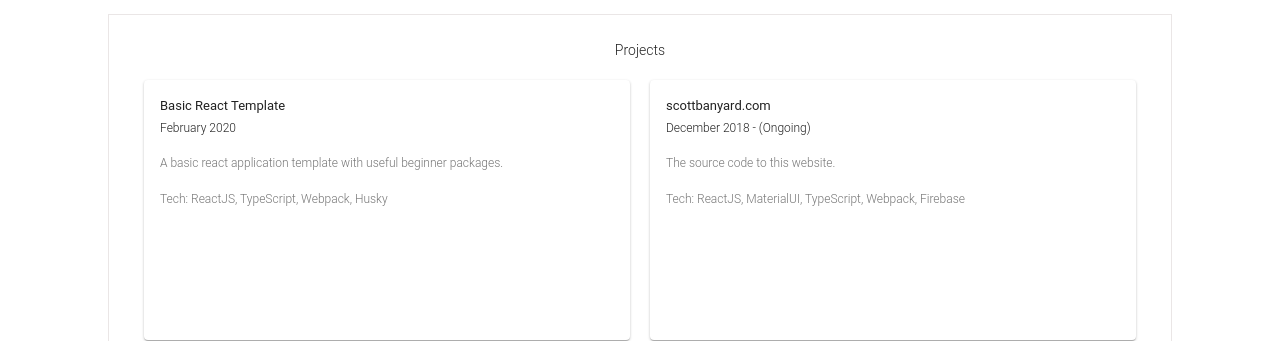
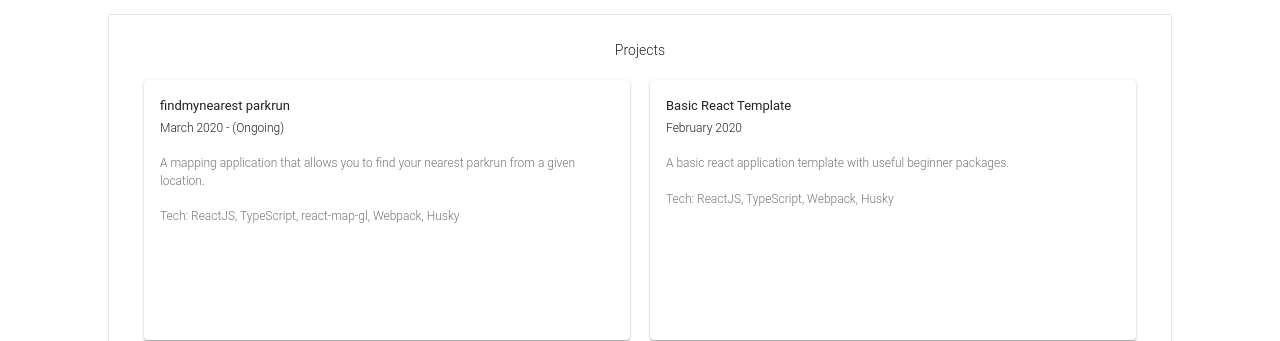
Before and after one commit to scottbanyard/personal-website, a React app: page / in a window 1280 px wide. Shown: the part 611-952 px from the top of the page. Built offline with nearby package versions, Linux system fonts and the light colour scheme.

Commit message:
Added new parkrun project.

```diff
--- a/src/components/Projects/projects.ts
+++ b/src/components/Projects/projects.ts
@@ -1,6 +1,14 @@
 import { IProject } from "./types";
 
 export const projects = [
+  {
+    title: "findmynearest parkrun",
+    date: "March 2020 - (Ongoing)",
+    description:
+      "A mapping application that allows you to find your nearest parkrun from a given location.",
+    tech: "ReactJS, TypeScript, react-map-gl, Webpack, Husky",
+    url: "https://findmynearest-parkrun.firebaseapp.com/"
+  },
   {
     title: "Basic React Template",
     date: "February 2020",
--- a/src/components/Projects/styles.ts
+++ b/src/components/Projects/styles.ts
@@ -9,7 +9,6 @@ export const StyledDiv = styled.div`
 export const Container = styled.div`
   margin: 30px 100px 10px 100px;
   padding: 25px;
-  border: 1px solid rgb(127, 0, 0);
   border: 1px solid rgba(214, 205, 205, 0.5);
   background-clip: padding-box;
 `;
```
